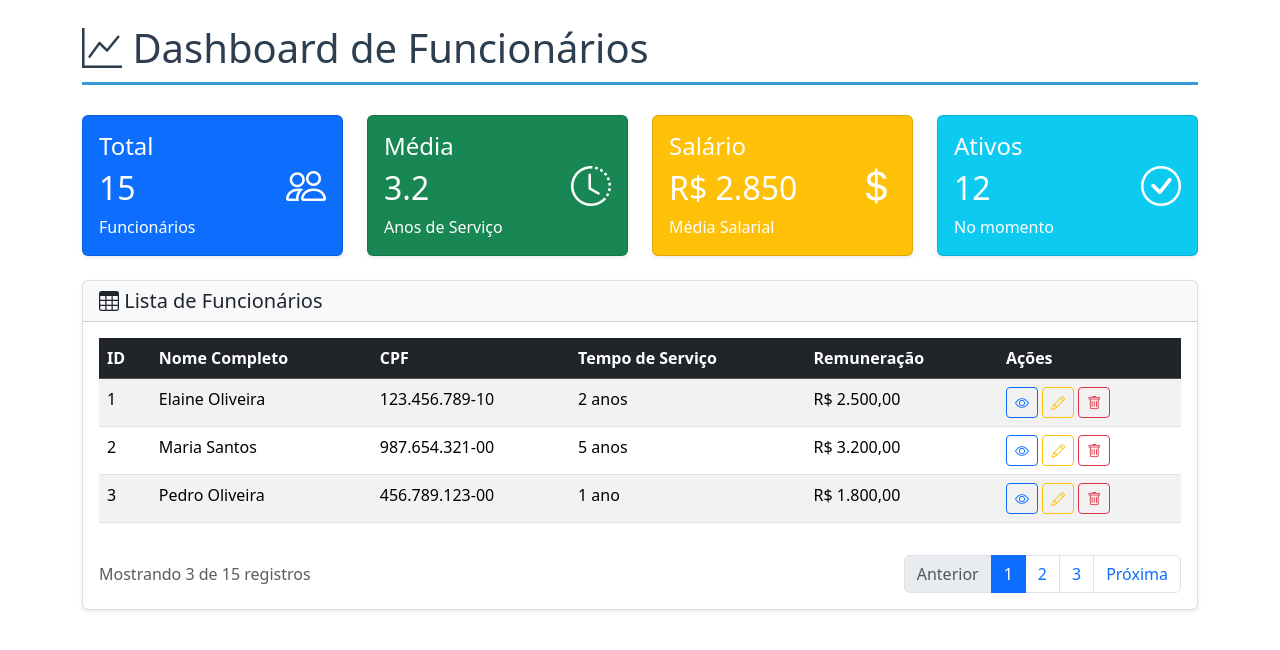
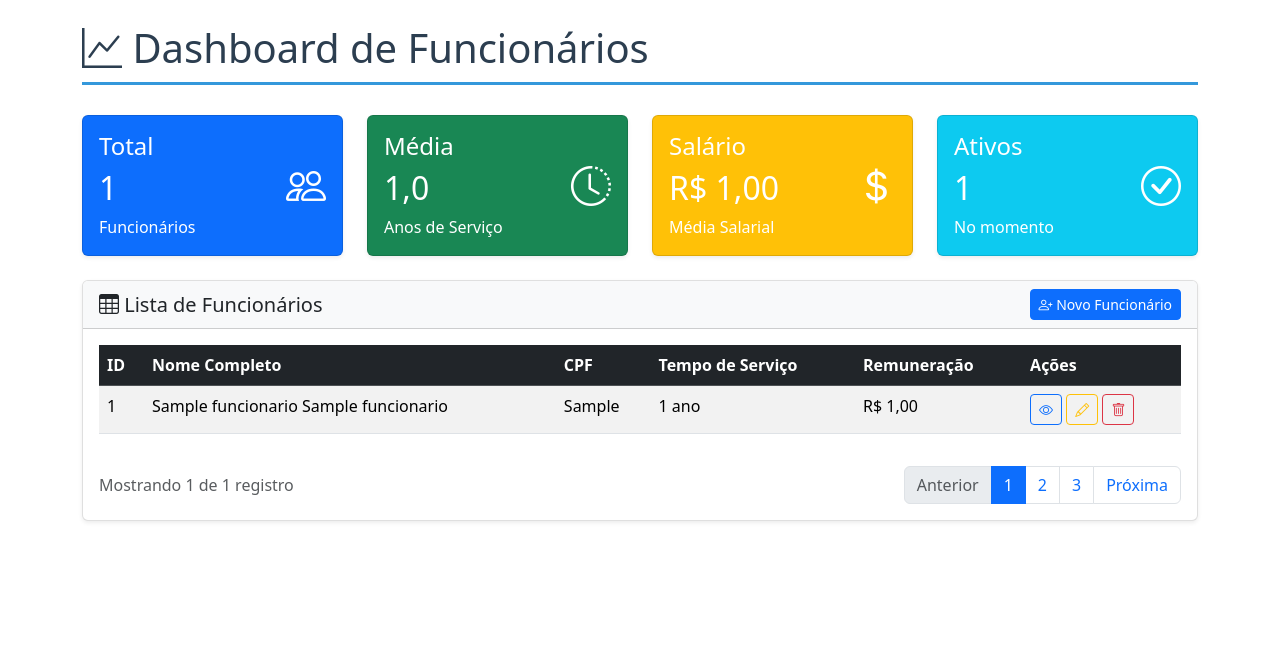
Before and after one commit to Elaine-Ol/projeto-django-funcionarios_2, a Django app: page /website/ in a window 1280 px wide. Shown: the part 56-706 px from the top of the page. Run offline with Django 5.2, Linux system fonts and the light colour scheme; tables that the repository leaves empty hold one stand-in row (values such as "Sample post").

Commit message:
mudaça no index inicial, para aparecer os usuários cadastrados

```diff
--- a/website/templates/website/index.html
+++ b/website/templates/website/index.html
@@ -18,7 +18,7 @@
                 <div class="d-flex justify-content-between">
                     <div>
                         <h4 class="card-title">Total</h4>
-                        <h2>15</h2>
+                        <h2>{{ total_funcionarios }}</h2>
                         <p class="card-text">Funcionários</p>
                     </div>
                     <div class="align-self-center">
@@ -35,7 +35,7 @@
                 <div class="d-flex justify-content-between">
                     <div>
                         <h4 class="card-title">Média</h4>
-                        <h2>3.2</h2>
+                        <h2>{{ tempo_medio }}</h2>
                         <p class="card-text">Anos de Serviço</p>
                     </div>
                     <div class="align-self-center">
@@ -52,7 +52,7 @@
                 <div class="d-flex justify-content-between">
                     <div>
                         <h4 class="card-title">Salário</h4>
-                        <h2>R$ 2.850</h2>
+                        <h2>R$ {{ salario_medio }}</h2>
                         <p class="card-text">Média Salarial</p>
                     </div>
                     <div class="align-self-center">
@@ -69,7 +69,7 @@
                 <div class="d-flex justify-content-between">
                     <div>
                         <h4 class="card-title">Ativos</h4>
-                        <h2>12</h2>
+                        <h2>{{ ativos }}</h2>
                         <p class="card-text">No momento</p>
                     </div>
                     <div class="align-self-center">
@@ -85,9 +85,14 @@
     <div class="col-12">
         <div class="card">
             <div class="card-header bg-light">
-                <h5 class="card-title mb-0">
-                    <i class="bi bi-table"></i> Lista de Funcionários
-                </h5>
+                <div class="d-flex justify-content-between align-items-center">
+                    <h5 class="card-title mb-0">
+                        <i class="bi bi-table"></i> Lista de Funcionários
+                    </h5>
+                    <a href="{% url 'cadastrar_funcionario' %}" class="btn btn-primary btn-sm">
+                        <i class="bi bi-person-plus"></i> Novo Funcionário
+                    </a>
+                </div>
             </div>
             <div class="card-body">
                 <div class="table-responsive">
@@ -103,67 +108,44 @@
                             </tr>
                         </thead>
                         <tbody>
+                            {% for funcionario in funcionarios %}
                             <tr>
-                                <td>1</td>
-                                <td>Elaine Oliveira</td>
-                                <td>123.456.789-10</td>
-                                <td>2 anos</td>
-                                <td>R$ 2.500,00</td>
+                                <td>{{ funcionario.id }}</td>
+                                <td>{{ funcionario.nome }} {{ funcionario.sobrenome }}</td>
+                                <td>{{ funcionario.cpf }}</td>
+                                <td>{{ funcionario.tempo_de_servico }} ano{{ funcionario.tempo_de_servico|pluralize }}</td>
+                                <td>R$ {{ funcionario.remuneracao }}</td>
                                 <td>
-                                    <button class="btn btn-sm btn-outline-primary">
+                                    <a href="{% url 'detalhes_funcionario' funcionario.id %}" class="btn btn-sm btn-outline-primary">
                                         <i class="bi bi-eye"></i>
-                                    </button>
-                                    <button class="btn btn-sm btn-outline-warning">
+                                    </a>
+                                    <a href="{% url 'editar_funcionario' funcionario.id %}" class="btn btn-sm btn-outline-warning">
                                         <i class="bi bi-pencil"></i>
-                                    </button>
-                                    <button class="btn btn-sm btn-outline-danger">
+                                    </a>
+                                    <a href="{% url 'excluir_funcionario' funcionario.id %}" class="btn btn-sm btn-outline-danger" onclick="return confirm('Tem certeza que deseja excluir este funcionário?')">
                                         <i class="bi bi-trash"></i>
-                                    </button>
+                                    </a>
                                 </td>
                             </tr>
+                            {% empty %}
                             <tr>
-                                <td>2</td>
-                                <td>Maria Santos</td>
-                                <td>987.654.321-00</td>
-                                <td>5 anos</td>
-                                <td>R$ 3.200,00</td>
-                                <td>
-                                    <button class="btn btn-sm btn-outline-primary">
-                                        <i class="bi bi-eye"></i>
-                                    </button>
-                                    <button class="btn btn-sm btn-outline-warning">
-                                        <i class="bi bi-pencil"></i>
-                                    </button>
-                                    <button class="btn btn-sm btn-outline-danger">
-                                        <i class="bi bi-trash"></i>
-                                    </button>
+                                <td colspan="6" class="text-center py-4">
+                                    <i class="bi bi-people display-4 text-muted"></i>
+                                    <p class="mt-2 text-muted">Nenhum funcionário cadastrado.</p>
+                                    <a href="{% url 'cadastrar_funcionario' %}" class="btn btn-primary">
+                                        <i class="bi bi-person-plus"></i> Cadastrar Primeiro Funcionário
+                                    </a>
                                 </td>
                             </tr>
-                            <tr>
-                                <td>3</td>
-                                <td>Pedro Oliveira</td>
-                                <td>456.789.123-00</td>
-                                <td>1 ano</td>
-                                <td>R$ 1.800,00</td>
-                                <td>
-                                    <button class="btn btn-sm btn-outline-primary">
-                                        <i class="bi bi-eye"></i>
-                                    </button>
-                                    <button class="btn btn-sm btn-outline-warning">
-                                        <i class="bi bi-pencil"></i>
-                                    </button>
-                                    <button class="btn btn-sm btn-outline-danger">
-                                        <i class="bi bi-trash"></i>
-                                    </button>
-                                </td>
-                            </tr>
+                            {% endfor %}
                         </tbody>
                     </table>
                 </div>
 
+                {% if funcionarios %}
                 <div class="d-flex justify-content-between align-items-center mt-3">
                     <div>
-                        <span class="text-muted">Mostrando 3 de 15 registros</span>
+                        <span class="text-muted">Mostrando {{ funcionarios.count }} de {{ total_funcionarios }} registro{{ total_funcionarios|pluralize }}</span>
                     </div>
                     <nav>
                         <ul class="pagination mb-0">
@@ -185,6 +167,7 @@
                         </ul>
                     </nav>
                 </div>
+                {% endif %}
             </div>
         </div>
     </div>
--- a/website/views.py
+++ b/website/views.py
@@ -5,19 +5,30 @@ from funcionario.models import Funcionarios
 from .forms import FuncionarioForm
 
 def index(request):
-    """Página inicial com dashboard"""
+    """Página inicial com dashboard e dados reais"""
+    # Buscar todos os funcionários do banco de dados
     funcionarios = Funcionarios.objects.all()
 
+    # Calcular estatísticas REAIS
     total_funcionarios = funcionarios.count()
+
+    # Calcular média de tempo de serviço (evitar divisão por zero)
     tempo_medio = funcionarios.aggregate(Avg('tempo_de_servico'))['tempo_de_servico__avg'] or 0
+
+    # Calcular média salarial
     salario_medio = funcionarios.aggregate(Avg('remuneracao'))['remuneracao__avg'] or 0
+
+    # Para "Ativos", vamos considerar todos os funcionários cadastrados
+    ativos = total_funcionarios
 
     context = {
         'funcionarios': funcionarios,
         'total_funcionarios': total_funcionarios,
         'tempo_medio': round(tempo_medio, 1),
         'salario_medio': round(salario_medio, 2),
+        'ativos': ativos,
     }
+
     return render(request, 'website/index.html', context)
 
 def cadastrar_funcionario(request):
```
